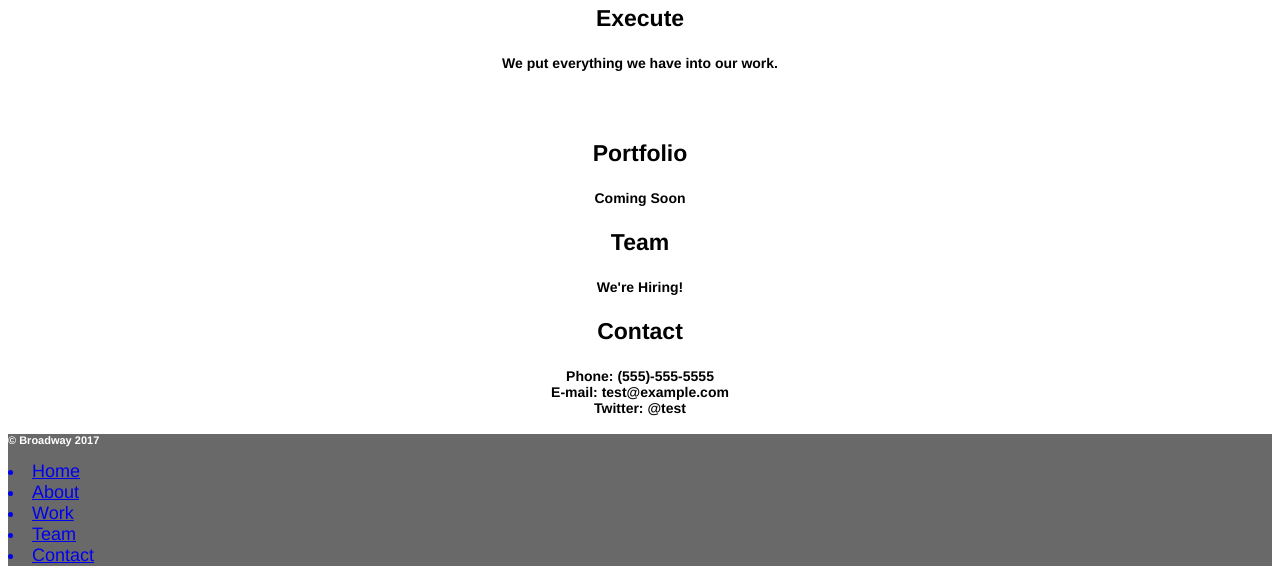
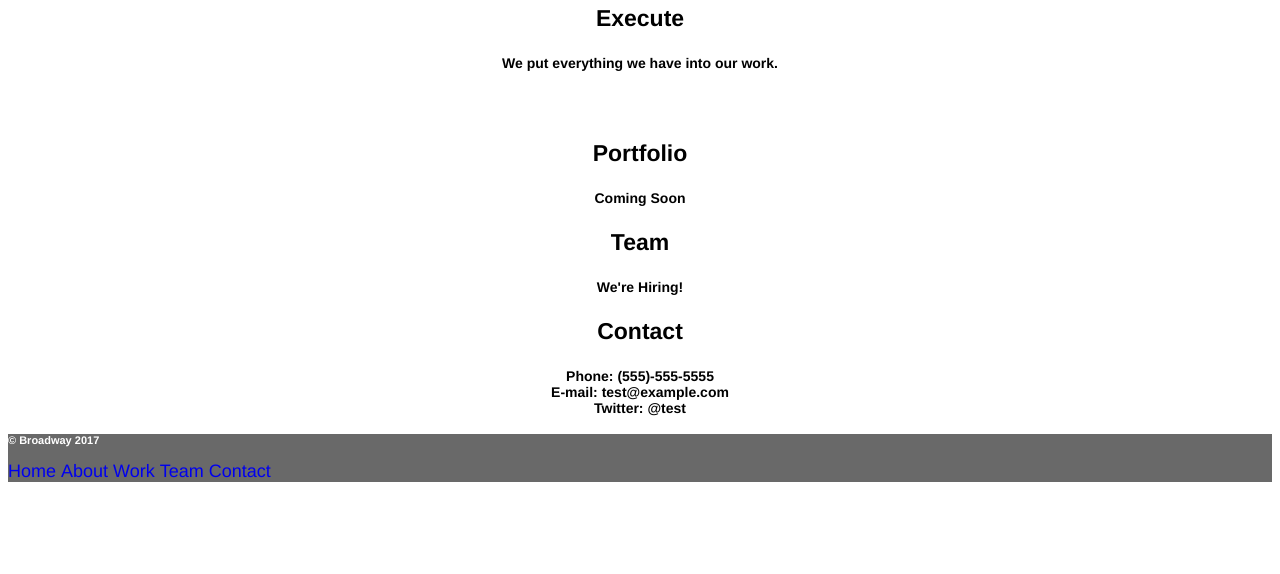
Before and after one commit to ogdomingo/broadwayDesign, a plain HTML site: page index.html in a window 1280 px wide. Shown: the part 1514-2088 px from the top of the page. After the commit the page ends 2004 px from the top, so only its background shows below. Drawn offline with Linux system fonts and the light colour scheme; files whose address does not match are found by name.

Commit message:
Change list-style, footer nav display

```diff
--- a/index.html
+++ b/index.html
@@ -9,13 +9,11 @@
     <div class="header">
       <h1>Broadway Design</h1>
         <nav>
-          <ul>
             <a href="#"><li>Home</li></a>
             <a href="#"><li>About</li></a>
             <a href="#"><li>Work</li></a>
             <a href="#"><li>Team</li></a>
             <a href="#"><li>Contact</li></a>
-          </ul>
         </nav>
     </div>
 
--- a/resources/css/stylesheet.css
+++ b/resources/css/stylesheet.css
@@ -16,6 +16,7 @@ h1 {
 nav {
   font-size: 18px;
   color: white;
+  list-style: none;
 }
 
 h2 {
@@ -45,3 +46,7 @@ h4 {
   background-color: dimgray;
   text-align: left;
 }
+
+.footer li {
+  display: inline-block;
+}
```
